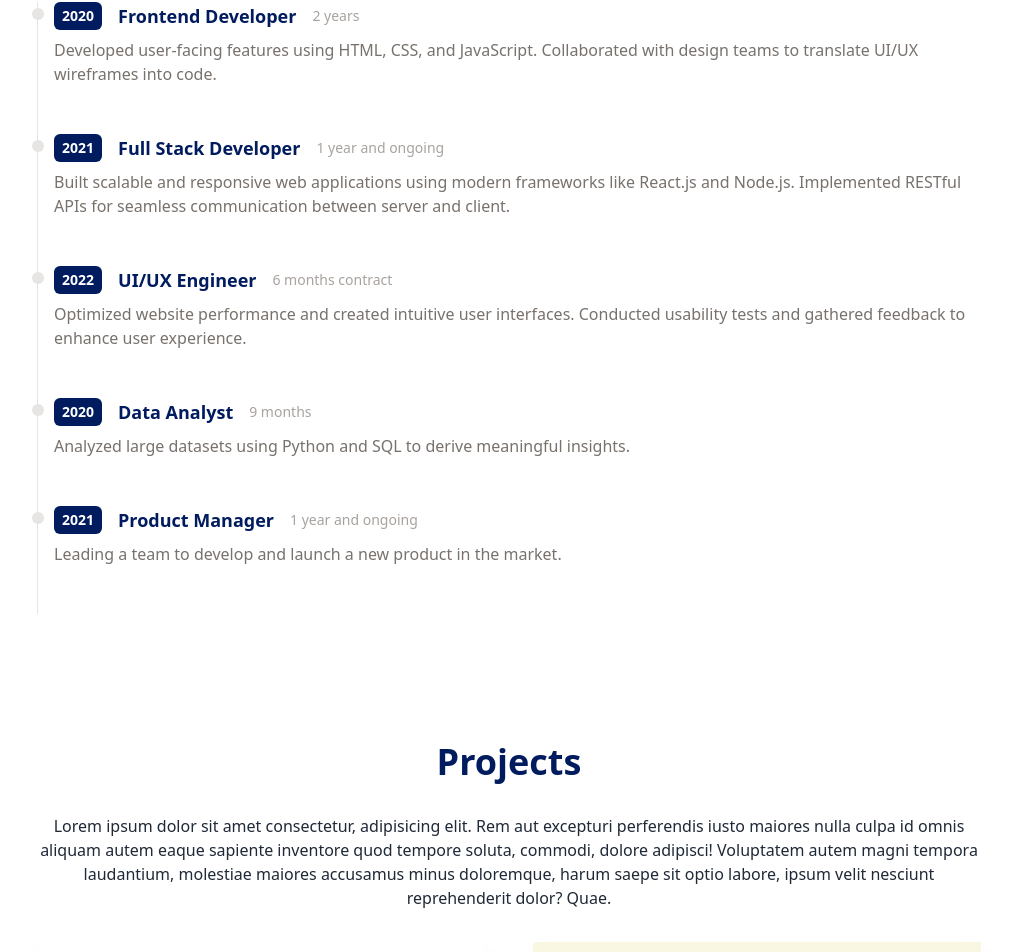
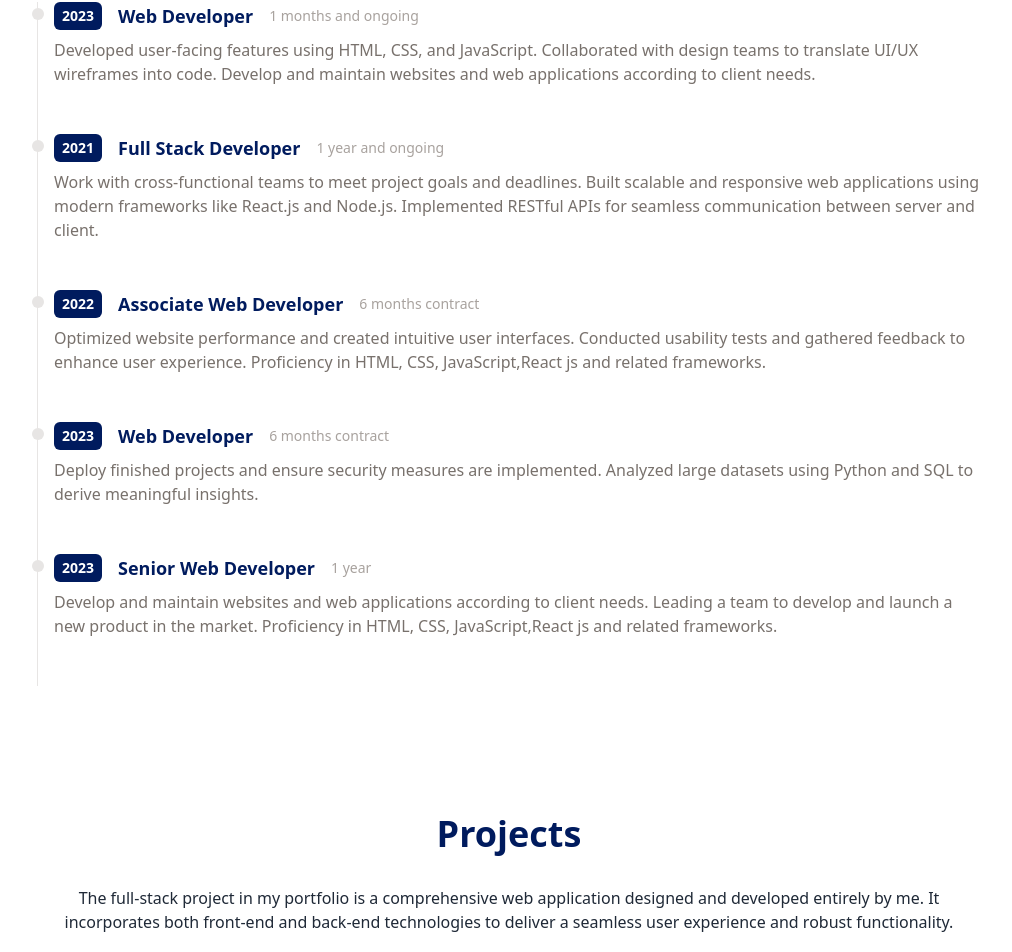
Before and after one commit to hossaintaufiq/Portfolio, a React (Vite) app in the folder Portfolio/: page / in a window 1280 px wide. Shown: the part 902-1854 px from the top of the page, without its empty margins (163-1175 px from the left). Built offline with nearby package versions, Linux system fonts and the light colour scheme.

Commit message:
working on the project section

```diff
--- a/Portfolio/src/Components/Contact.jsx
+++ b/Portfolio/src/Components/Contact.jsx
@@ -7,26 +7,26 @@ const Contact = () => {
             <form action="https://getform.io/f/e2409d65-a020-44cd-850b-65b18f6afad7" method="POST" encType="multipart/form-data">
                 <div className="grid md:grid-cols-2 gap-4 w-full py-2 ">
                     <div className="flex flex-col">
-                        <label className="uppercase text-sm  py-2" >Name</label>
+                        <label className="uppercase text-sm  py-2 font-semibold" >Name</label>
                         <input className="border-2 rounded-lg p-3 flex border-gray-300 " type="text" name="name"  />
                     </div>
                     <div className="flex flex-col">
-                        <label className="uppercase text-sm py-2" >Phone</label>
+                        <label className="uppercase text-sm py-2 font-semibold" >Phone</label>
                         <input className="border-2 rounded-lg p-3 flex border-gray-300 " type="text" name="phone" />
                     </div>
                 </div>
 
                 <div className="flex flex-col py-2">
-                    <label className="uppercase text-sm py-2">Email </label>
+                    <label className="uppercase text-sm py-2 font-semibold">Email </label>
                     <input className="border-2 rounded-lg p-3 flex border-gray-300 " type="email" name="email" />
                 </div>
                 <div className="flex flex-col py-2">
-                    <label className="uppercase text-sm py-2">Subject</label>
+                    <label className="uppercase text-sm py-2 font-semibold">Subject</label>
                     <input type="text" name="subject" className="border-2 rounded-lg p-3 flex border-gray-300 " />
                 </div>
                 <div className="flex flex-col py-2">
-                    <label className="uppercase text-sm py-2">Message</label>
-                    <textarea name="message" cols="30" rows="10" className="border-2 rounded-lg p-3 border-gray-300 "></textarea>
+                    <label className="uppercase text-sm py-2 font-semibold">Message</label>
+                    <textarea name="message" cols="30" rows="6" className="border-2 rounded-lg p-3 border-gray-300 "></textarea>
                 </div>
                 <button className="bg-[#001b5e] text-gray-100 mt-4 w-full p-4 rounded-lg ">
                     Send Message</button>
--- a/Portfolio/src/Components/Main.jsx
+++ b/Portfolio/src/Components/Main.jsx
@@ -6,10 +6,21 @@ const Main = () => {
     return (
         <div id="main">
             <img className="w-full h-screen object-cover object-left " src="/nubelson-fernandes-iE71-TMrrkE-unsplash.jpg" alt="" />
+
+            {/* new code starts  */}
+            {/* <div
+                    className="absolute inset-0 bg-cover bg-center"
+                    style={{
+                        backgroundImage: "url('/nubelson-fernandes-iE71-TMrrkE-unsplash.jpg')",
+                    }}
+                /> */}
+
+
+            {/* new code ends */}
             <div className="w-full h-screen absolute top-0 left-0 bg-white/50">
                 <div className='max-w-[700px] m-auto h-full w-full flex flex-col justify-center  items-center'>
                     <h1 className='sm:text-5xl text-4xl font-bold text-gray-800'>Hi, I'm Hossain Ahmmed </h1>
-                    <h2 className='flex sm:text-2xl text-2xl text-gray-800 '>
+                    <h2 className='flex sm:text-2xl text-2xl text-gray-800 font-semibold'>
                         <TypeAnimation
                             sequence={[
                                 // Same substring at the start will only be typed out once, initially
@@ -30,11 +41,11 @@ const Main = () => {
                         />
                     </h2>
                     <div className='flex justify-between pt-6 max-w-[200px] w-full '>
-                        <a href="https://twitter.com/hossaintaufiq22" target='blank'> <FaTwitter size={20} /></a>
-                        <a href="https://www.facebook.com/mdhossainahmmed.taufiq/" target='blank'><FaFacebook size={20} /></a>
-                        <a href="https://www.linkedin.com/in/hossain-ahmmed-129b29253/" target='blank'> <FaLinkedin size={20} /></a>
-                       <a href="https://www.instagram.com/hossain_ahmmed_taufiq/" target='blank'> <FaInstagram size={20} /></a>
-                       <a href="https://github.com/hossaintaufiq" target='blank'><FaGithub size={20} /></a>
+                        <a href="https://twitter.com/hossaintaufiq22" target='blank'> <FaTwitter size={25} /></a>
+                        <a href="https://www.facebook.com/mdhossainahmmed.taufiq/" target='blank'><FaFacebook size={25} /></a>
+                        <a href="https://www.linkedin.com/in/hossain-ahmmed-129b29253/" target='blank'> <FaLinkedin size={25} /></a>
+                       <a href="https://www.instagram.com/hossain_ahmmed_taufiq/" target='blank'> <FaInstagram size={25} /></a>
+                       <a href="https://github.com/hossaintaufiq" target='blank'><FaGithub size={25} /></a>
 
 
 
--- a/Portfolio/src/Components/SideNav.jsx
+++ b/Portfolio/src/Components/SideNav.jsx
@@ -62,7 +62,7 @@ const SideNav = () => {
 
             <div className='md:block hidden fixed top-[25%] z-10'>
                 <div className='flex flex-col'>
-                    <a href="#menu" className='rounded-full shadow-lg bg-green-100 shadow-gray-400 m-2 p-2 cursor-pointer hover:scale-110 ease-in duration-300'>
+                    <a href="#main" className='rounded-full shadow-lg bg-green-100 shadow-gray-400 m-2 p-2 cursor-pointer hover:scale-110 ease-in duration-300'>
                         <AiOutlineHome size={20}/>
                     </a>
                     <a href="#work" className='rounded-full shadow-lg bg-green-100 shadow-gray-400 m-2 p-2 cursor-pointer hover:scale-110 ease-in duration-300'>
--- a/Portfolio/src/Projects/ProjectItems.jsx
+++ b/Portfolio/src/Projects/ProjectItems.jsx
@@ -3,8 +3,8 @@
 const ProjectItems = ({img, title}) => {
     return (
         <div className="relative flex items-center justify-center h-auto w-full shadow-xl shadow-gray-400 rounded-xl group hover:bg-gradient-to-r from-gray-200 to-[#001b5e]">
-            <img src={img} alt="/" className="rounded-l group-hover:opacity-10 " />
-            <div className="hidden group-hover:block absolute top-[50%] translate-x-[-50%] translate-y-[-50%] ">
+            <img src={img} alt="/" className="rounded-l group-hover:opacity-10 h-[300px]" />
+            <div className="hidden group-hover:block absolute top-[50%] translate-x-[-50%] translate-y-[-50%]">
                 <h3 className="text-2xl font-bold text-white tracking-wider text-center">{title}</h3>
                 <p className="pb-4 pt-2 text-white text-center">React js</p>
                 <a href="/">
--- a/Portfolio/src/Projects/Projects.jsx
+++ b/Portfolio/src/Projects/Projects.jsx
@@ -10,13 +10,12 @@ const Projects = () => {
     return (
         <div id="projects" className="max-w-[1040px] m-auto md:pl-20 p-4 py-16 ">
             <h1 className="text-4xl font-bold text-center text-[#001b5e]">Projects</h1>
-            <p className="text-center py-8">Lorem ipsum dolor sit amet consectetur, adipisicing elit. Rem aut
-                excepturi perferendis iusto maiores nulla culpa id omnis aliquam autem eaque sapiente inventore quod tempore soluta,
-                commodi, dolore adipisci! Voluptatem autem magni tempora laudantium,
-                molestiae maiores accusamus minus doloremque, harum saepe sit optio labore,
-                ipsum velit nesciunt reprehenderit dolor? Quae.
+            <p className="text-center py-8">The full-stack project in my portfolio is a
+             comprehensive web application designed and developed entirely by me.
+             It incorporates both front-end and back-end technologies to deliver a
+              seamless user experience and robust functionality.
             </p>
-            <div className="grid sm:grid-cols-2 gap-12  ">
+            <div className="grid sm:grid-cols-2 gap-12 ">
                 <ProjectItems img={project1} title='Instagram Replica'/>
                 <ProjectItems img={project2} title='Summer Sale'/>
                 <ProjectItems img={project3} title='Penguin Fashion'/>
--- a/Portfolio/src/Work/Work.jsx
+++ b/Portfolio/src/Work/Work.jsx
@@ -8,38 +8,38 @@ import WorkSections from "./WorkSections";
 const data = [
     {
         id: '1',
-        year: '2020',
-        title: 'Frontend Developer',
-        duration: '2 years',
-        details: 'Developed user-facing features using HTML, CSS, and JavaScript. Collaborated with design teams to translate UI/UX wireframes into code.'
+        year: '2023',
+        title: 'Web Developer',
+        duration: '1 months and ongoing',
+        details: 'Developed user-facing features using HTML, CSS, and JavaScript. Collaborated with design teams to translate UI/UX wireframes into code. Develop and maintain websites and web applications according to client needs.'
     },
     {
         id: '2',
         year: '2021',
         title: 'Full Stack Developer',
         duration: '1 year and ongoing',
-        details: 'Built scalable and responsive web applications using modern frameworks like React.js and Node.js. Implemented RESTful APIs for seamless communication between server and client.'
+        details: 'Work with cross-functional teams to meet project goals and deadlines. Built scalable and responsive web applications using modern frameworks like React.js and Node.js. Implemented RESTful APIs for seamless communication between server and client.'
     },
     {
         id: '3',
         year: '2022',
-        title: 'UI/UX Engineer',
+        title: 'Associate Web Developer ',
         duration: '6 months contract',
-        details: 'Optimized website performance and created intuitive user interfaces. Conducted usability tests and gathered feedback to enhance user experience.'
+        details: 'Optimized website performance and created intuitive user interfaces. Conducted usability tests and gathered feedback to enhance user experience. Proficiency in HTML, CSS, JavaScript,React js and related frameworks.'
     },
     {
         id: '4',
-        year: '2020',
-        title: 'Data Analyst',
-        duration: '9 months',
-        details: 'Analyzed large datasets using Python and SQL to derive meaningful insights.'
+        year: '2023',
+        title: 'Web Developer',
+        duration: '6 months contract',
+        details: 'Deploy finished projects and ensure security measures are implemented. Analyzed large datasets using Python and SQL to derive meaningful insights.'
     },
     {
         id: '5',
-        year: '2021',
-        title: 'Product Manager',
-        duration: '1 year and ongoing',
-        details: 'Leading a team to develop and launch a new product in the market.'
+        year: '2023',
+        title: 'Senior Web Developer',
+        duration: '1 year',
+        details: 'Develop and maintain websites and web applications according to client needs. Leading a team to develop and launch a new product in the market. Proficiency in HTML, CSS, JavaScript,React js and related frameworks.'
     }
 ]
 
```
